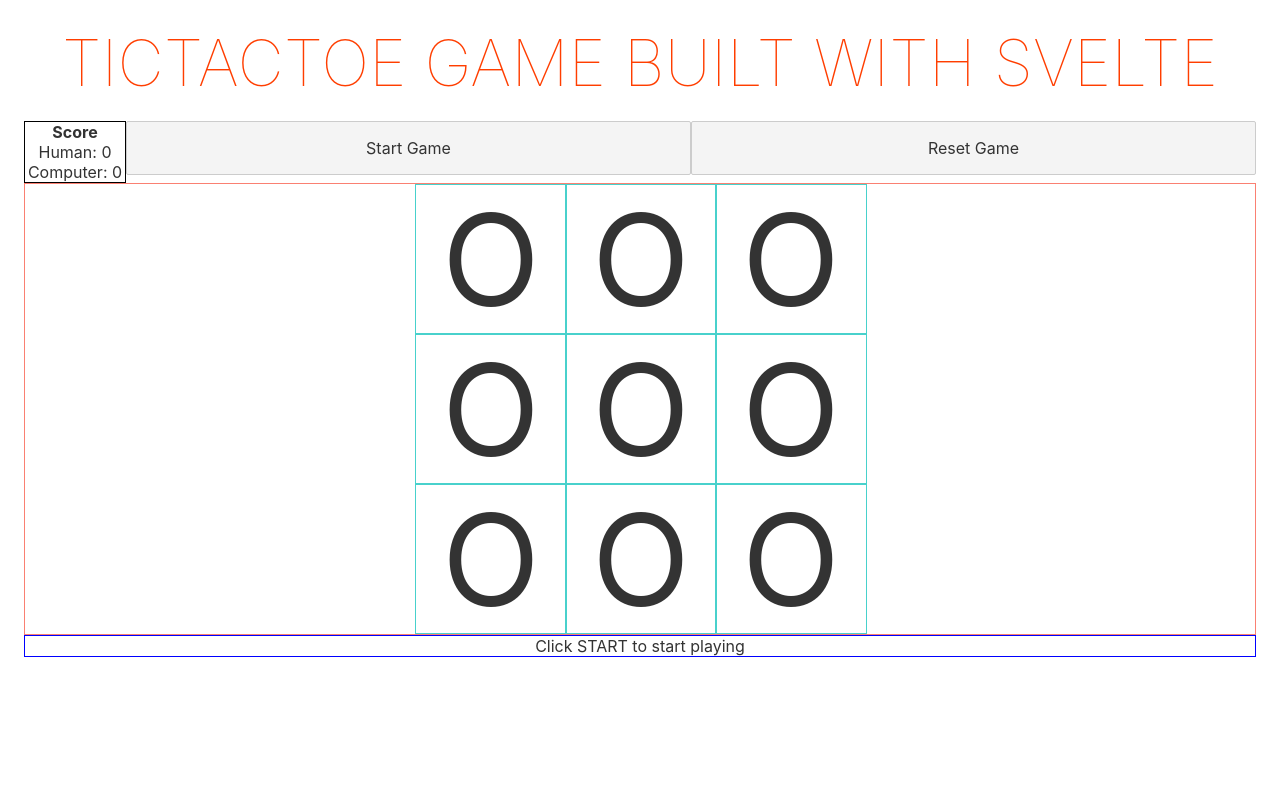
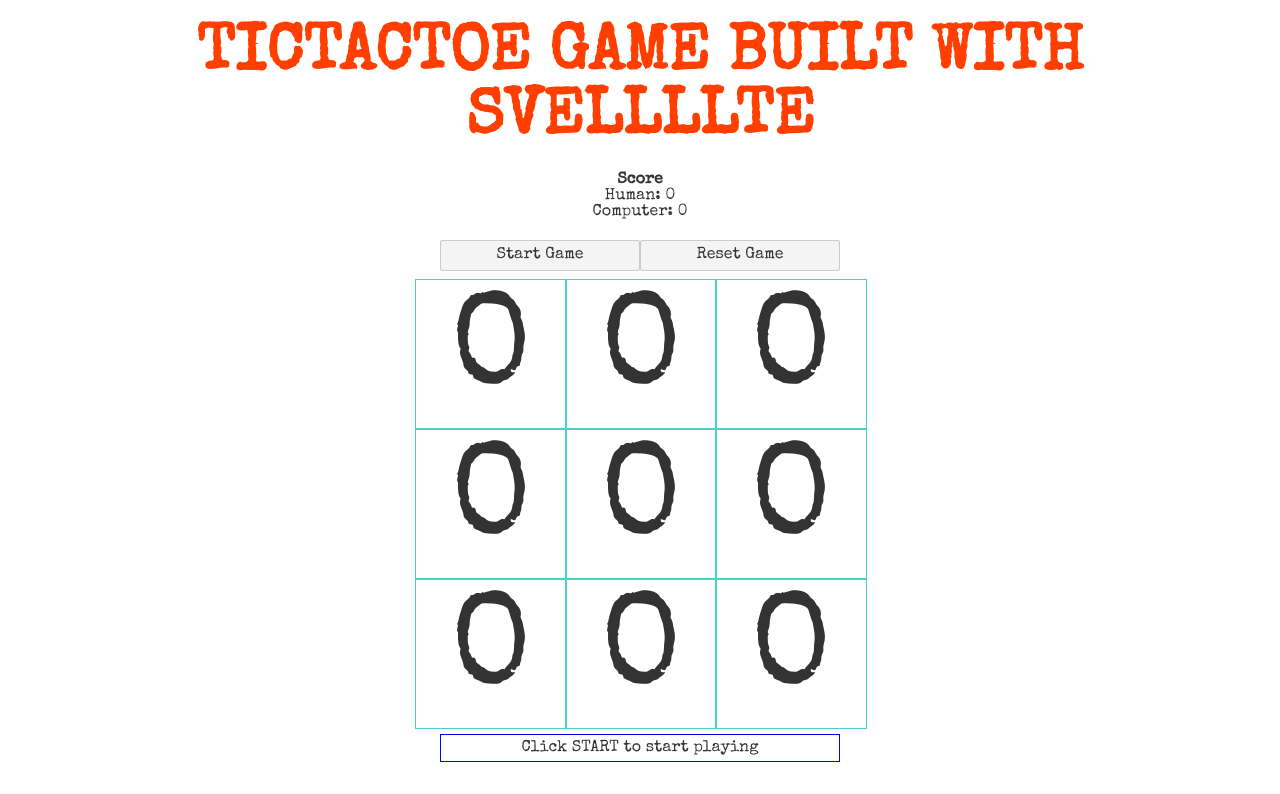
Before and after one commit to vaidotasp/svelte-ttt, a Svelte app: page / in a window 1280 px wide. Shown: the top 794 px of the page. Built offline with nearby package versions, Linux system fonts and the light colour scheme.

Commit message:
some styling

```diff
--- a/public/global.css
+++ b/public/global.css
@@ -1,4 +1,7 @@
-html, body {
+@import url('https://fonts.googleapis.com/css2?family=Special+Elite&display=swap');
+
+html,
+body {
     position: relative;
     width: 100%;
     height: 100%;
@@ -9,11 +12,11 @@
     margin: 0;
     padding: 8px;
     box-sizing: border-box;
-	font-family: -apple-system, BlinkMacSystemFont, "Segoe UI", Roboto, Oxygen-Sans, Ubuntu, Cantarell, "Helvetica Neue", sans-serif;
+    font-family: 'Special Elite', cursive;
 }
 
 a {
-	color: rgb(0,100,200);
+    color: rgb(0, 100, 200);
     text-decoration: none;
 }
 
@@ -22,14 +25,17 @@
 }
 
 a:visited {
-	color: rgb(0,80,160);
+    color: rgb(0, 80, 160);
 }
 
 label {
     display: block;
 }
 
-input, button, select, textarea {
+input,
+button,
+select,
+textarea {
     font-family: inherit;
     font-size: inherit;
     -webkit-padding: 0.4em 0;
@@ -48,6 +54,7 @@
     color: #333;
     background-color: #f4f4f4;
     outline: none;
+    cursor: pointer;
 }
 
 button:disabled {
--- a/src/App.svelte
+++ b/src/App.svelte
@@ -15,30 +15,36 @@
 </script>
 
 <main>
-    <h1>TicTacToe game built with Svelte</h1>
-    <div class="top-bar">
+    <h1>TicTacToe game built with Svellllte</h1>
+    <div class="main-wrap">
         <Score />
-        <button on:click={initGame}>Start Game</button>
-        <button on:click={initGame}>Reset Game</button>
+        <div class="top-bar">
+            <button on:click={initGame}>Start Game</button>
+            <button on:click={initGame}>Reset Game</button>
+        </div>
+        <GameBoard />
+        <StatusBar />
     </div>
-    <GameBoard />
-    <StatusBar />
 </main>
 
 <style>
     main {
         text-align: center;
         padding: 1em;
-        /* display: grid; */
-        /* grid-template-columns: 1fr; */
-        /* justify-items: center; */
+    }
+
+    .main-wrap {
+        display: flex;
+        margin-top:20px;
+        flex-direction: column;
+        width: 400px;
+        margin: 0 auto;
     }
 
     h1 {
         color: #ff3e00;
         text-transform: uppercase;
         font-size: 4em;
-        font-weight: 100;
         padding:0;
         margin:0;
         margin-bottom: 20px;
@@ -46,8 +52,9 @@
 
     .top-bar {
         display: grid;
-        grid-template-columns: auto 1fr 1fr;
+        grid-template-columns: 1fr 1fr;
         justify-content: center;
+        margin-top: 20px;
     }
 
 </style>
--- a/src/GameBoard.svelte
+++ b/src/GameBoard.svelte
@@ -26,7 +26,6 @@
 
 <style>
     .gameboard{
-        border: 1px solid salmon;
         display: grid;
         justify-content: center;
         grid-template-columns: 150px 150px 150px;
--- a/src/Score.svelte
+++ b/src/Score.svelte
@@ -16,8 +16,4 @@
         padding:0;
         margin:0;
     }
-    .score {
-        border: 1px solid black;
-        width: 100px;
-    }
 </style>
--- a/src/StatusBar.svelte
+++ b/src/StatusBar.svelte
@@ -5,6 +5,8 @@
 
 <style>
     .status {
+        margin-top: 5px;
+        padding: 5px;
         border: 1px solid blue;
     }
 </style>
```
Lines whose indentation alone changed are shown as unchanged.
